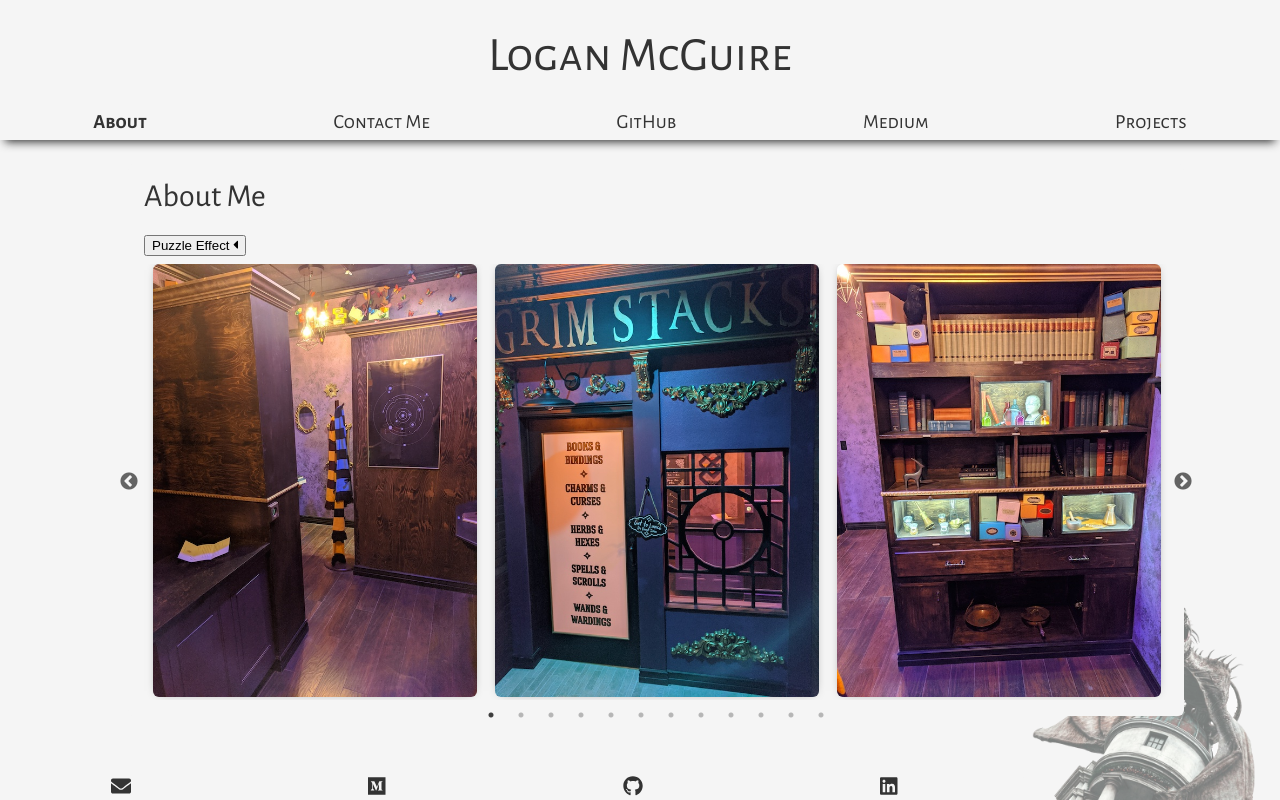
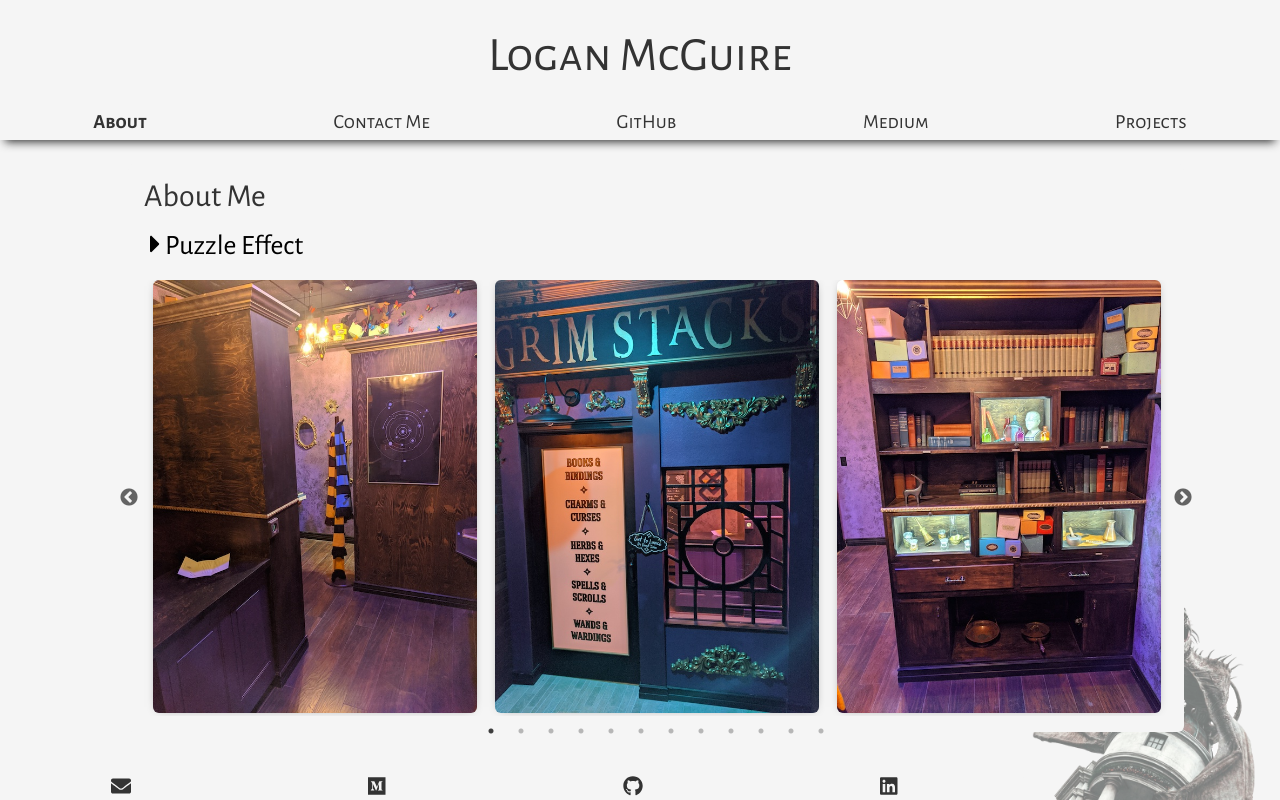
Before and after one commit to Zietieflr/portfolio-website, a React (Create React App) app: page /about in a window 1280 px wide. Built offline with nearby package versions, Linux system fonts and the light colour scheme.

Commit message:
Style About button.

```diff
--- a/src/App.css
+++ b/src/App.css
@@ -38,9 +38,16 @@
   margin-bottom: 1rem;
 }
 
-h4 {
+h4, h4 > button {
   font-size: 1.75rem;
+  font-family: 'Alegreya Sans', sans-serif;
   margin-bottom: .5rem;
+  border: none;
+  background-color: hsla(0, 0%, 0%, 0);
+}
+
+h4 > button {
+  border: none;
 }
 
 h5 {
--- a/src/components/LifeSections.js
+++ b/src/components/LifeSections.js
@@ -1,6 +1,6 @@
 import React, { useState } from "react";
 import { FontAwesomeIcon } from "@fortawesome/react-fontawesome";
-import { faCaretLeft, faCaretDown } from "@fortawesome/free-solid-svg-icons";
+import { faCaretRight, faCaretDown } from "@fortawesome/free-solid-svg-icons";
 
 import ImageCarousel from "./ImageCarousel";
 
@@ -14,7 +14,7 @@
   }
 
   function caretDirection() {
-    return showDescription ? faCaretDown : faCaretLeft;
+    return showDescription ? faCaretDown : faCaretRight;
   }
 
   function toggleDescription() {
@@ -25,8 +25,8 @@
     <>
       <h4>
         <button onClick={toggleDescription}>
-          {titleText + " "}
           <FontAwesomeIcon icon={caretDirection()}/>
+          {" " + titleText}
         </button>
       </h4>
       {renderDescription()}
```
